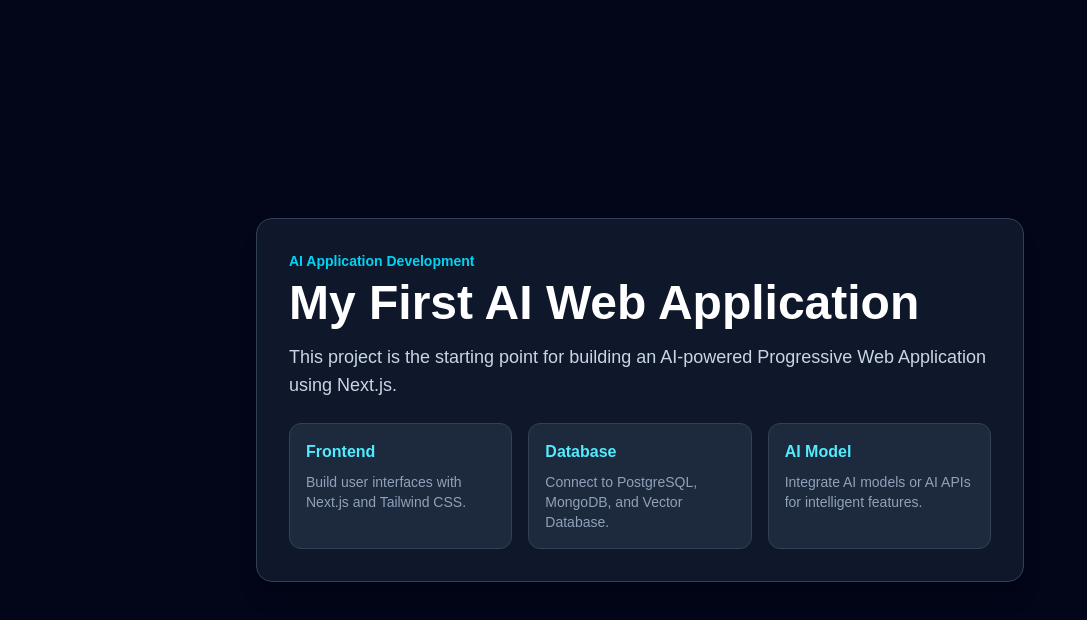
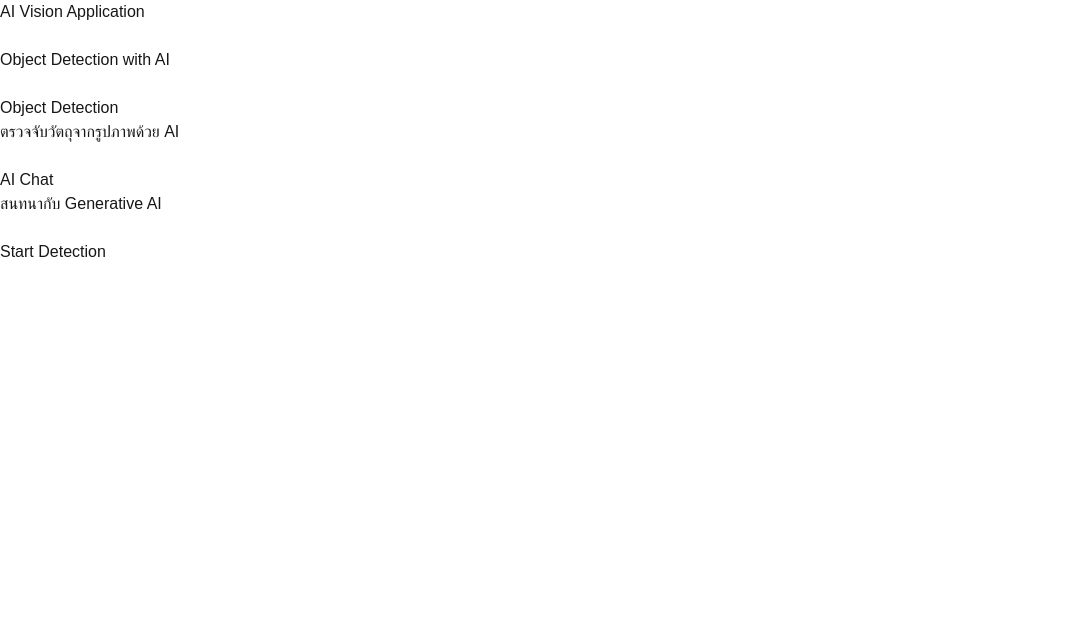
Before and after one commit to nisreenba-lgtm/AIWebApp2, a Next.js app: page / in a window 1280 px wide. Shown: the top 620 px of the page, without its empty margins (0-1087 px from the left). Built offline with nearby package versions, Linux system fonts and the light colour scheme.

Commit message:
Component and Props

```diff
--- a/app/page.tsx
+++ b/app/page.tsx
@@ -1,39 +1,18 @@
+import { AppHeader } from "@/components/AppHeader";
+import { FeatureCard } from "@/components/FeatureCard";
 export default function Home() {
   return (
-    <main className="min-h-screen bg-slate-950 text-white flex items-center justify-center p-6">
-      <section className="max-w-3xl w-full rounded-2xl bg-slate-900 border border-slate-700
-p-8 shadow-xl">
-        <p className="text-sm text-cyan-400 font-semibold mb-2">
-          AI Application Development
-        </p>
-        <h1 className="text-3xl md:text-5xl font-bold mb-4">
-          My First AI Web Application
-        </h1>
-        <p className="text-slate-300 text-lg mb-6">
-          This project is the starting point for building an AI-powered
-          Progressive Web Application using Next.js.
-        </p>
-        <div className="grid gap-4 md:grid-cols-3">
-          <div className="rounded-xl bg-slate-800 p-4 border border-slate-700">
-            <h2 className="font-semibold text-cyan-300">Frontend</h2>
-            <p className="text-sm text-slate-400 mt-2">
-              Build user interfaces with Next.js and Tailwind CSS.
-            </p>
-          </div>
-          <div className="rounded-xl bg-slate-800 p-4 border border-slate-700">
-            <h2 className="font-semibold text-cyan-300">Database</h2>
-            <p className="text-sm text-slate-400 mt-2">
-              Connect to PostgreSQL, MongoDB, and Vector Database.
-            </p>
-          </div>
-          <div className="rounded-xl bg-slate-800 p-4 border border-slate-700">
-            <h2 className="font-semibold text-cyan-300">AI Model</h2>
-            <p className="text-sm text-slate-400 mt-2">
-              Integrate AI models or AI APIs for intelligent features.
-            </p>
-          </div>
-        </div>
-      </section>
+    <main>
+      <AppHeader />
+      <br></br>
+      <FeatureCard
+        title="Object Detection"
+        description="ตรวจจับวัตถุจากรูปภาพด้วย AI"
+      />
+      <br></br>
+      <FeatureCard title="AI Chat" description="สนทนากับ Generative AI" />
+      <br></br>
+      <button>Start Detection</button>
     </main>
   );
 }
--- /dev/null
+++ b/components/AppHeader.tsx
@@ -0,0 +1,9 @@
+export function AppHeader() {
+  return (
+    <header>
+      <h1>AI Vision Application</h1>
+      <br></br>
+      <p>Object Detection with AI</p>
+    </header>
+  );
+}
--- /dev/null
+++ b/components/FeatureCard.tsx
@@ -0,0 +1,15 @@
+type FeatureCardProps = {
+  title: string;
+  description: string;
+};
+export function FeatureCard({
+    title,
+    description
+}: FeatureCardProps) {
+  return (
+    <section>
+      <h2>{title}</h2>
+      <p>{description}</p>
+    </section>
+  );
+}
```
Also changed, not shown: 1 other file (tests, documents, lock files or other folders).
